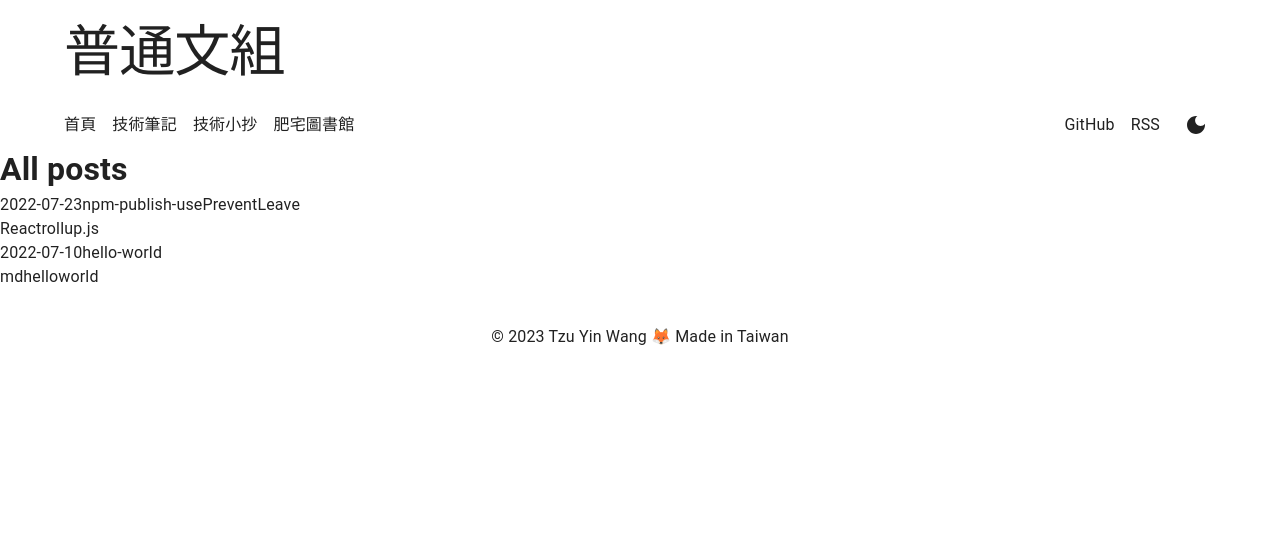
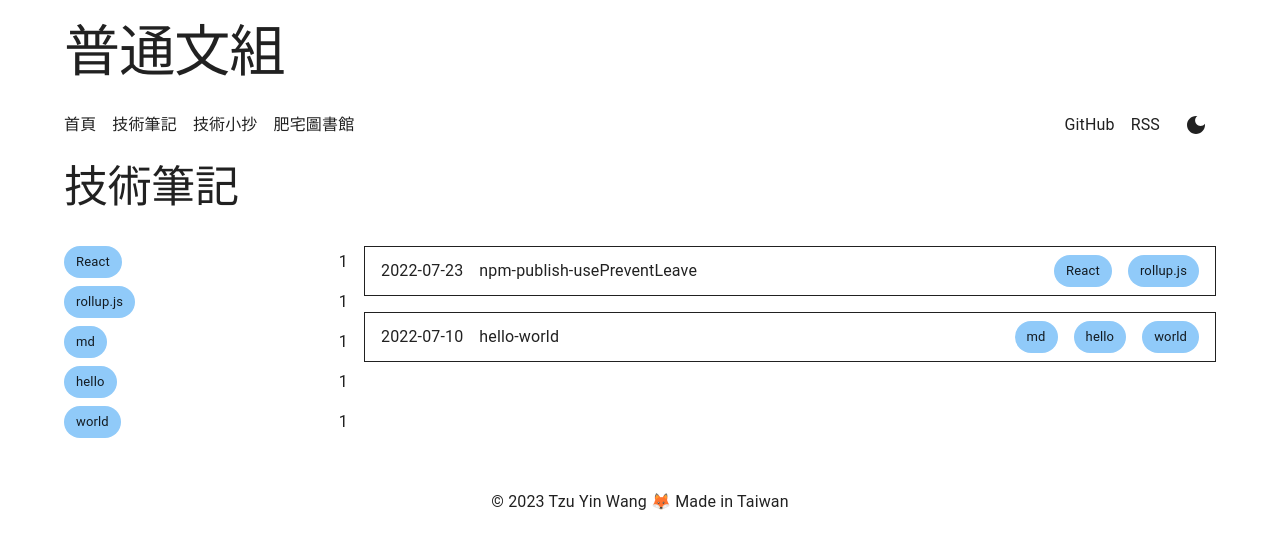
Before and after one commit to tzynwang/next-blog-v2, a Next.js app: page /archive in a window 1280 px wide. Shown: the top 548 px of the page. Built offline with nearby package versions, Linux system fonts and the light colour scheme.

Commit message:
[feat] update /archive content

```diff
--- a/pages/archive.tsx
+++ b/pages/archive.tsx
@@ -1,44 +1,34 @@
-import Link from 'next/link';
-import React from 'react';
+import React, { memo } from 'react';
 import { getPostsYearAndTitle } from '@Lib/post';
+import CategoryList from '@Component/Common/CategoryList';
+import ContentListLayout from '@Component/Layout/ContentList';
+import PostListContainer from '@Component/Layout/PostListContainer';
+import useGetCategoryPair from '@Hook/useGetCategoryPair';
+import useGetPostList from '@Hook/useGetPostList';
+import type { TechPostIdDateYearCategories } from '@Model/GeneralTypes';
 
 interface ArchivePageProps {
-  allPostsYearAndTitle: Array<{ id: string; date: string; category: string[] }>;
+  allPostIdDateCategory: TechPostIdDateYearCategories;
 }
 
-export default function ArchivePage(props: ArchivePageProps) {
+function ArchivePage(props: ArchivePageProps): React.ReactElement {
   /* States */
-  const { allPostsYearAndTitle } = props;
+  const { allPostIdDateCategory } = props;
+  const PostsList = useGetPostList(allPostIdDateCategory);
+  const categoryPairs = useGetCategoryPair(allPostIdDateCategory);
 
   /* Main */
   return (
-    <React.Fragment>
-      <h1 className="text-3xl">All posts</h1>
-      <ul>
-        {allPostsYearAndTitle.map(({ id, date, category }) => (
-          <li key={id}>
-            <Link href={`/${date}/${id}`} className="inline-flex space-x-2">
-              <span>{date}</span>
-              <span className="underline">{id}</span>
-              <div className="inline-flex space-x-2">
-                {category.map((c, i) => (
-                  <span
-                    key={i}
-                    className="px-2 py-1 rounded-md bg-secondary-content text-sm"
-                  >
-                    {c}
-                  </span>
-                ))}
-              </div>
-            </Link>
-          </li>
-        ))}
-      </ul>
-    </React.Fragment>
+    <ContentListLayout
+      side={<CategoryList categories={categoryPairs} />}
+      main={<PostListContainer>{PostsList}</PostListContainer>}
+    />
   );
 }
 
 export async function getStaticProps() {
-  const allPostsYearAndTitle = getPostsYearAndTitle();
-  return { props: { allPostsYearAndTitle } };
+  const allPostIdDateCategory = getPostsYearAndTitle();
+  return { props: { allPostIdDateCategory } };
 }
+
+export default memo(ArchivePage);
```
